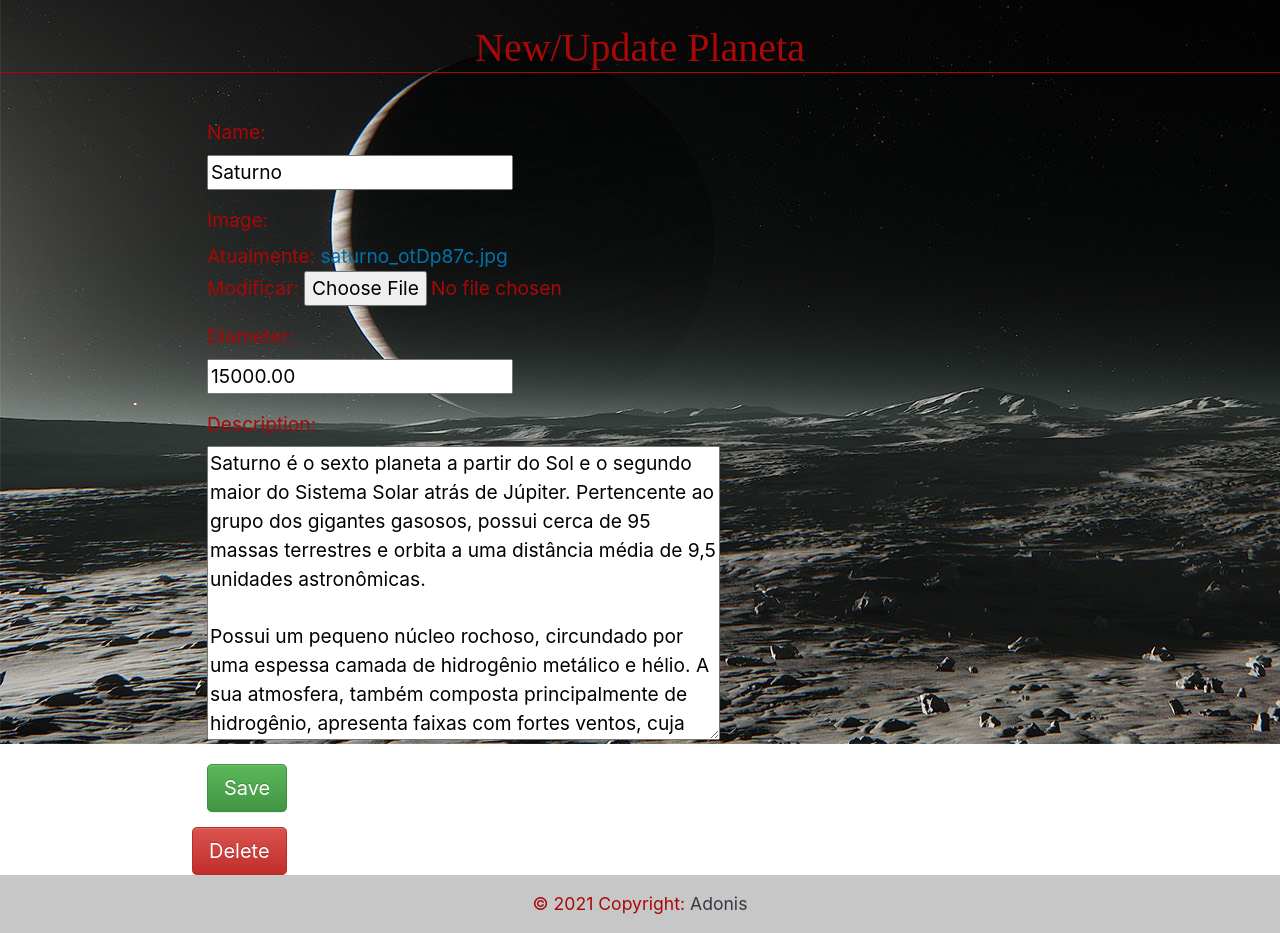
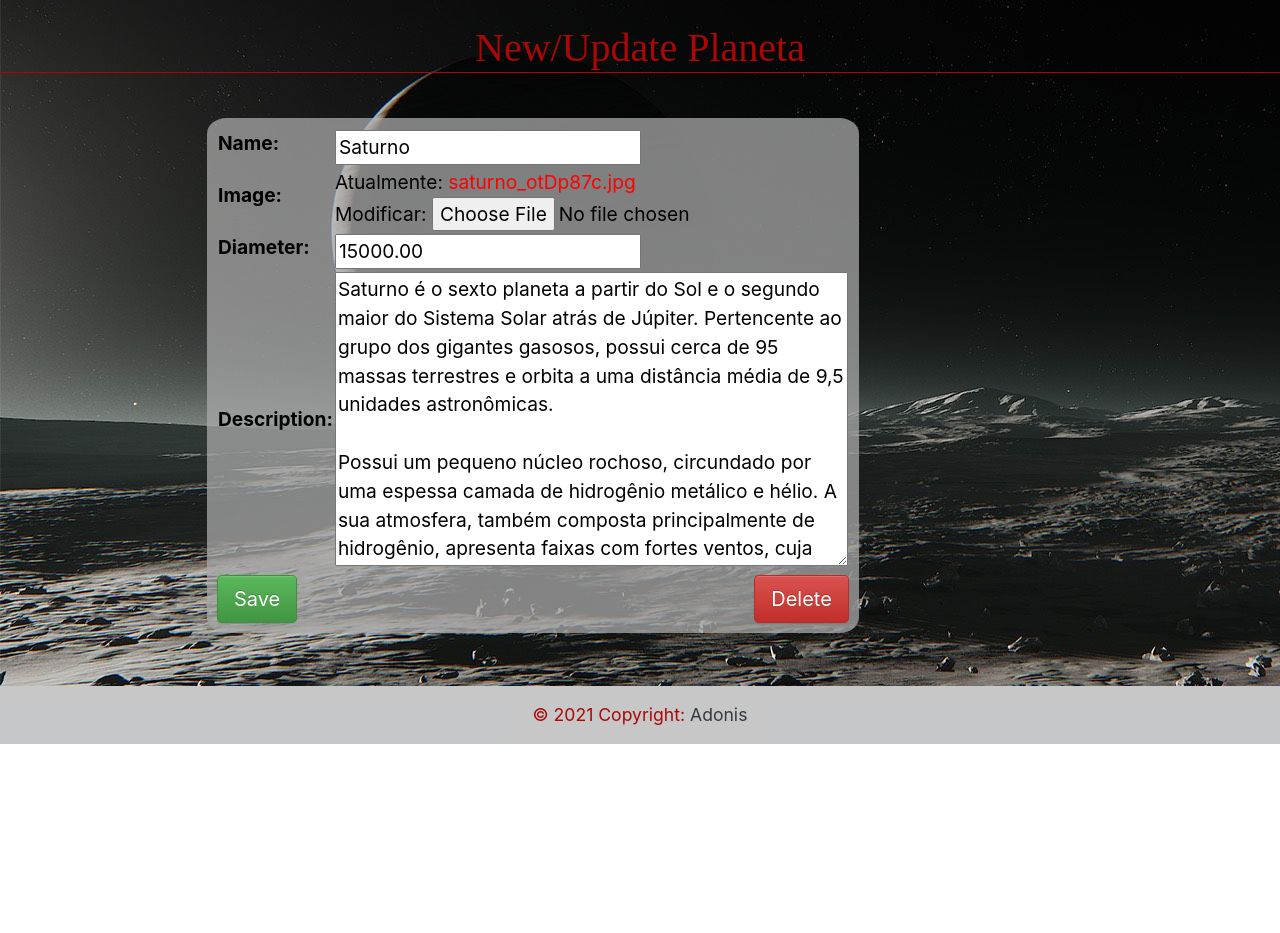
Before and after one commit to isantana3/planetario, a Django app: page /update/6/ in a window 1280 px wide. Shown: the part 56-989 px from the top of the page. After the commit the page ends 800 px from the top, so only its background shows below. Run offline with Django 3.2, Linux system fonts and the light colour scheme; data comes from the database, SQL or seed files in the repository; both versions use the stored data as it was after the commit; some libraries are stand-ins or nearby versions.

Commit message:
style: implementadas melhorias no CSS do projeto

```diff
--- a/planetas/static/css/styles.css
+++ b/planetas/static/css/styles.css
@@ -82,6 +82,12 @@ footer{
 }
 
 .custom-form{
+    padding: 10px;
+    border: 20px;
+    border-radius: 3%;
+    border-color: rgb(169, 169, 169. 0.75);
+    background-color: rgba(169, 169, 169, 0.75);
+    color: #000000;
     align-content: center;
     min-width: 400px !important;
     display: inline-block;
@@ -89,3 +95,8 @@ footer{
     margin: 15px;
     font-size: 1.2rem;
 }
+
+table a {
+    color: red;
+    text-decoration:none;
+}
--- a/planetas/templates/planeta-detail.html
+++ b/planetas/templates/planeta-detail.html
@@ -17,10 +17,10 @@
 
         </div>
         <a href="{% url 'planetario:update_planeta' planeta.id %}">
-            <button type="button" class="btn btn-primary btn-sm">Editar</button>
+            <button type="button" class="btn btn-primary btn-lg">Editar</button>
         </a>
-        <a href="{% url 'planetario:delete_planeta' planeta.id %}">
-            <button type="button" class="btn btn-danger btn-sm">Deletar</button>
+        <a href="{% url 'planetario:delete_planeta' planeta.id %}" class="float-right">
+            <button type="button" class="btn btn-danger btn-lg">Deletar</button>
         </a>
     </div>
 {% endblock %}
--- a/planetas/templates/planeta-form.html
+++ b/planetas/templates/planeta-form.html
@@ -5,18 +5,21 @@
 
 {% block content %}
     <form method="post" enctype="multipart/form-data">
+
         {% csrf_token %}
         <div class="custom-form">
-            {{ form.as_p }}
+            <table>
+            {{ form.as_table }}
+            </table>
 
             <button class="btn btn-success btn-lg" type="submit">Save</button>
-        </div>
+            {% if planeta %}
+            <a href="{% url 'planetario:delete_planeta' planeta.id %}" class="float-right">
+                <button class="btn btn-danger btn-lg" type="submit">Delete</button>
+            </a>
+            {% endif %}
+            </div>
     </form>
-    {% if planeta %}
-        <a href="{% url 'planetario:delete_planeta' planeta.id %}">
-            <button class="btn btn-danger btn-lg" type="submit">Delete</button>
-        </a>
-    {% endif %}
 
 
 {% endblock %}
```
Also changed, not shown: db.sqlite3, img/des-micro-organismes-terrestres-capables-de-survivre-temporairement-sur-mars-316371-1_1280.jpeg (added), img/saturno_otDp87c.jpg (added).
